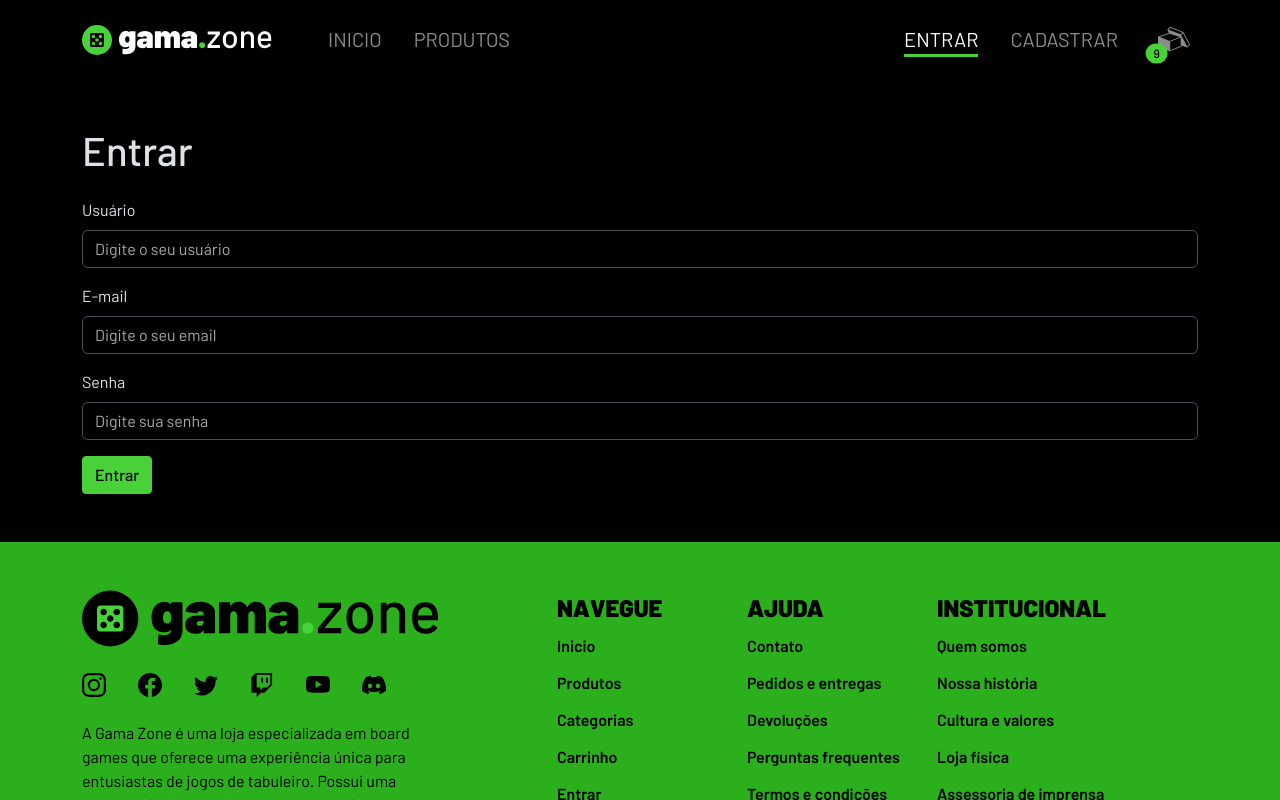
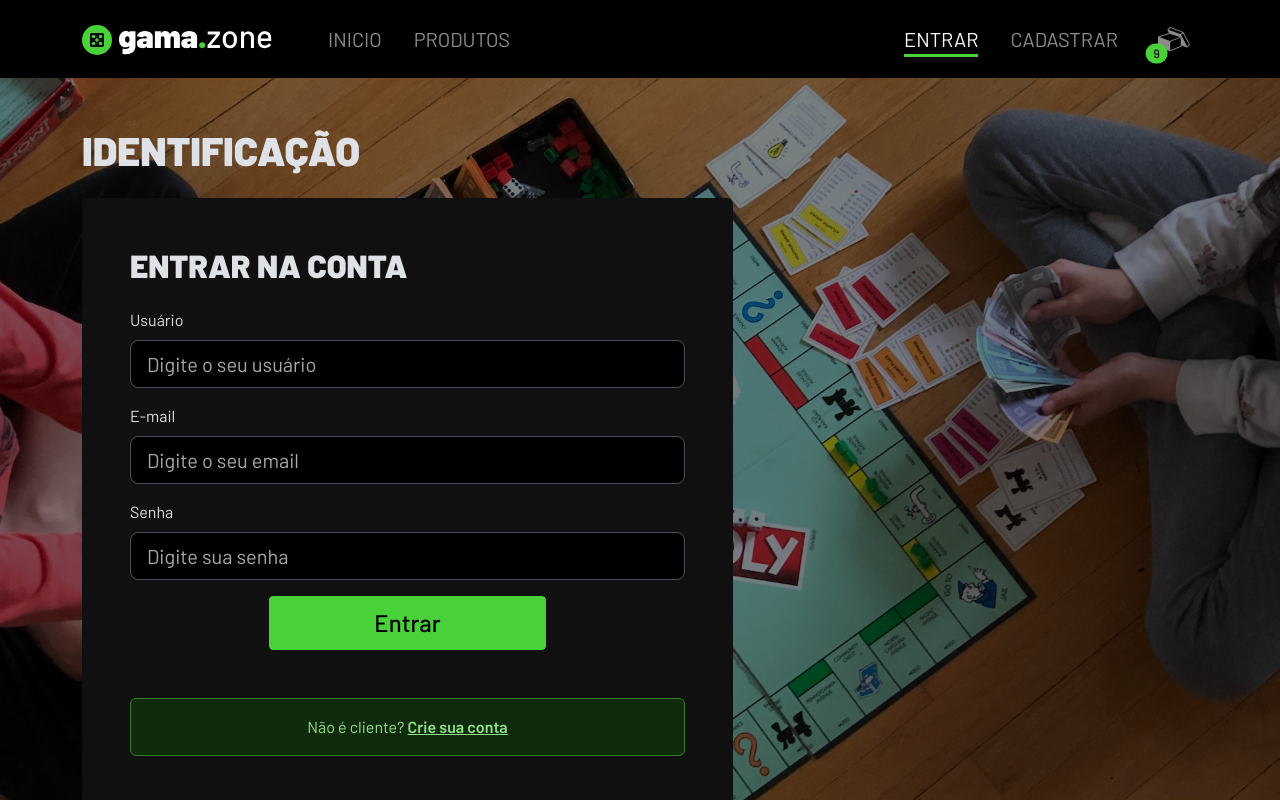
Before and after one commit to rodrigobruno/desafio-4-grupo-4-front-end-ecommerce, a React (Create React App) app: page /entrar in a window 1280 px wide. Shown: the top 800 px of the page. Built offline with nearby package versions, Linux system fonts and the light colour scheme; no server answers.

Commit message:
Finalizado o layout da página de login

```diff
--- a/src/Router.tsx
+++ b/src/Router.tsx
@@ -29,6 +29,7 @@ import Categorias from 'paginas/Categorias';
 import ScrollToTop from 'componentes/ScrollToTop';
 import { PrivateRoute } from 'componentes/PrivateRoute';
 import { LoginRoute } from 'componentes/LoginRoute';
+import PaginaBackground from 'componentes/PaginaBackground';
 
 export default function AppRoutes() {
     return (
@@ -43,14 +44,6 @@ export default function AppRoutes() {
                         <Route path='categorias' element={<Categorias />} />
                         <Route path='carrinho' element={<Carrinho />} />
                         <Route path='sucesso' element={<Sucesso />} />
-                        <Route
-                            path='entrar'
-                            element={
-                                <LoginRoute>
-                                    <Entrar />
-                                </LoginRoute>
-                            }
-                        />
                         <Route
                             path='cadastrar'
                             element={
@@ -84,6 +77,17 @@ export default function AppRoutes() {
                             }
                         />
                         <Route path='*' element={<NaoEncontrada />} />
+                    </Route>
+
+                    <Route path='/' element={<PaginaBackground />}>
+                        <Route
+                            path='/entrar'
+                            element={
+                                <LoginRoute>
+                                    <Entrar />
+                                </LoginRoute>
+                            }
+                        />
                     </Route>
 
                     <Route path='/admin' element={<PaginaAdmin />}>
--- /dev/null
+++ b/src/componentes/PaginaBackground/index.tsx
@@ -0,0 +1,16 @@
+import { Container } from 'react-bootstrap';
+import { Outlet } from 'react-router-dom';
+import Topo from 'componentes/Topo';
+import Rodape from 'componentes/Rodape';
+
+export default function PaginaBackground() {
+    return (
+        <>
+            <Topo />
+            <main>
+                <Outlet />
+            </main>
+            <Rodape />
+        </>
+    );
+}
--- a/src/componentes/Rodape/index.tsx
+++ b/src/componentes/Rodape/index.tsx
@@ -19,8 +19,8 @@ export default function Rodape() {
                         xl={4}
                         className='d-flex flex-column justify-content-between gap-4'
                     >
-                        <LogoGamaZoneLight />
-                        <Ul className='d-flex flex-row m-0 p-0'>
+                        <LogoGamaZoneLight className='mw-100' />
+                        <Ul className='d-flex flex-row m-0 p-0 flex-wrap'>
                             <li>
                                 <a
                                     href='https://www.instagram.com/'
--- a/src/paginas/Entrar/index.tsx
+++ b/src/paginas/Entrar/index.tsx
@@ -1,6 +1,6 @@
 import { FormEvent, useState } from 'react';
 import { Helmet } from 'react-helmet-async';
-import { Alert, Button } from 'react-bootstrap';
+import { Alert, Col, Container, Row, Spinner } from 'react-bootstrap';
 import { Form } from 'react-bootstrap';
 
 import { api } from 'lib/axios';
@@ -8,6 +8,9 @@ import { useAppDispatch } from 'hooks';
 import { login } from 'store/modules/usuario';
 import { LoginResponse } from 'types';
 import { AxiosError } from 'axios';
+import { LinkContainer } from 'react-router-bootstrap';
+
+import { Background, BgForm, ButtonBlock } from './style';
 
 interface CamposForm {
     username: string;
@@ -30,6 +33,7 @@ export default function Entrar() {
         password: null,
     });
 
+    const [enviadandoDados, setEnviadandoDados] = useState(false);
     const [mostrarAlertaErro422, setMostrarAlertaErroApi422] = useState(false);
     const [mostrarAlertaErro401, setMostrarAlertaErro401] = useState(false);
 
@@ -75,14 +79,19 @@ export default function Entrar() {
 
     const lidarComEnvio = async (e: FormEvent) => {
         e.preventDefault();
+
         setMostrarAlertaErroApi422(false);
         setMostrarAlertaErro401(false);
+        setEnviadandoDados(false);
 
         const errosNoFormulario = validarForm();
 
         if (Object.keys(errosNoFormulario).length > 0) {
             setErros(errosNoFormulario);
+            window.scrollTo(0, 0);
         } else {
+            setEnviadandoDados(true);
+
             try {
                 const responseData: LoginResponse = await api.post(
                     '/auth/login',
@@ -105,6 +114,7 @@ export default function Entrar() {
             } catch (error) {
                 const err = error as AxiosError;
                 if (err.response) {
+                    window.scrollTo(0, 0);
                     if (err.response.status === 401)
                         return setMostrarAlertaErro401(true);
                     if (err.response.status === 422)
@@ -114,6 +124,8 @@ export default function Entrar() {
                 } else {
                     console.log(err.message);
                 }
+            } finally {
+                setEnviadandoDados(false);
             }
         }
     };
@@ -127,26 +139,50 @@ export default function Entrar() {
                     content='Faça login na nossa loja de board games e tenha acesso a vantagens exclusivas, histórico de compras e uma experiência personalizada. Junte-se a nós agora!'
                 />
             </Helmet>
-
-            <h1 className='mb-4'>Entrar</h1>
-
+            <Background>
+                <Container className='py-5'>
+                    <Row>
+                        <Col>
+                            <h1 className='mb-4 text-uppercase'>
+                                Identificação
+                            </h1>
+                        </Col>
+                    </Row>
+                    <Row className='mx-1 mx-sm-0'>
+                        <BgForm
+                            xs='12'
+                            sm='12'
+                            md='8'
+                            lg='8'
+                            xl='7'
+                            xxl='5'
+                            className='mb-5 p-5 p-sm-5'
+                        >
+                            <h2 className='mb-4 text-uppercase'>
+                                Entrar na conta
+                            </h2>
                             {mostrarAlertaErro422 && (
                                 <Alert key='warning' variant='warning'>
-                    Não foi possível se conectar, tente na próxima rodada.
+                                    Não foi possível se conectar, tente na
+                                    próxima rodada.
                                 </Alert>
                             )}
 
                             {mostrarAlertaErro401 && (
                                 <Alert key='danger' variant='danger'>
-                    E-mail ou senha incorretos, volte duas casas e tente
-                    novamente.
+                                    E-mail ou senha incorretos, volte duas casas
+                                    e tente novamente.
                                 </Alert>
                             )}
 
                             <Form noValidate onSubmit={lidarComEnvio}>
-                <Form.Group className='mt-4 mb-3' controlId='formLoginUsername'>
+                                <Form.Group
+                                    className='mt-4 mb-3'
+                                    controlId='formLoginUsername'
+                                >
                                     <Form.Label>Usuário</Form.Label>
                                     <Form.Control
+                                        size='lg'
                                         type='text'
                                         placeholder='Digite o seu usuário'
                                         value={form.username}
@@ -167,14 +203,21 @@ export default function Entrar() {
                                     </Form.Control.Feedback>
                                 </Form.Group>
 
-                <Form.Group className='mb-3' controlId='formLoginEmail'>
+                                <Form.Group
+                                    className='mb-3'
+                                    controlId='formLoginEmail'
+                                >
                                     <Form.Label>E-mail</Form.Label>
                                     <Form.Control
+                                        size='lg'
                                         type='email'
                                         placeholder='Digite o seu email'
                                         value={form.email}
                                         onChange={(e) =>
-                            lidarComAsMudancasNosCampos('email', e.target.value)
+                                            lidarComAsMudancasNosCampos(
+                                                'email',
+                                                e.target.value
+                                            )
                                         }
                                         isInvalid={!!erros.email}
                                         required
@@ -187,9 +230,13 @@ export default function Entrar() {
                                     </Form.Control.Feedback>
                                 </Form.Group>
 
-                <Form.Group className='mb-3' controlId='formLoginSenha'>
+                                <Form.Group
+                                    className='mb-3'
+                                    controlId='formLoginSenha'
+                                >
                                     <Form.Label>Senha</Form.Label>
                                     <Form.Control
+                                        size='lg'
                                         type='password'
                                         placeholder='Digite sua senha'
                                         value={form.password}
@@ -209,11 +256,41 @@ export default function Entrar() {
                                         {erros.password}
                                     </Form.Control.Feedback>
                                 </Form.Group>
+                                <ButtonBlock
+                                    variant='primary'
+                                    type='submit'
+                                    disabled={enviadandoDados}
+                                    size='lg'
+                                    className='d-flex align-items-center justify-content-center'
+                                >
+                                    {enviadandoDados && (
+                                        <Spinner
+                                            as='span'
+                                            animation='border'
+                                            size='sm'
+                                            role='status'
+                                            aria-hidden='true'
+                                            className='me-3'
+                                        />
+                                    )}
+                                    Entrar
+                                </ButtonBlock>
+                            </Form>
 
-                <Button variant='primary' type='submit'>
-                    Entrar
-                </Button>
-            </Form>
+                            <Alert
+                                key='primary'
+                                variant='primary'
+                                className='mt-5 mb-0 text-center'
+                            >
+                                Não é cliente?{' '}
+                                <LinkContainer to='/cadastrar'>
+                                    <Alert.Link>Crie sua conta</Alert.Link>
+                                </LinkContainer>
+                            </Alert>
+                        </BgForm>
+                    </Row>
+                </Container>
+            </Background>
         </>
     );
 }
--- /dev/null
+++ b/src/paginas/Entrar/style.ts
@@ -0,0 +1,22 @@
+import { Button, Col } from 'react-bootstrap';
+import styled from 'styled-components';
+import Sombra from './images/sombra.png';
+import BgImage1 from './images/bg-login-1.jpg';
+
+export const BgForm = styled(Col)`
+    background-color: var(--cor-preta-5);
+    border-radius: 6px;
+    transition: all 0.4s ease-in-out;
+`;
+
+export const Background = styled.div`
+    background-image: url(${Sombra}), url(${BgImage1});
+    background-repeat: no-repeat;
+    background-size: cover;
+    background-position: center;
+`;
+
+export const ButtonBlock = styled(Button)`
+    margin-inline: auto;
+    min-width: 50%;
+`;
--- a/src/styles/custom.scss
+++ b/src/styles/custom.scss
@@ -6,6 +6,8 @@ $font-family-sans-serif: Barlow, -apple-system, system-ui, BlinkMacSystemFont, "
 $primary: $cor-verde-1;
 $secondary: $cor-roxa-3;
 $dark: $cor-preta-6;
+
+$headings-font-weight: $font-weight-preta;
 
 $btn-font-weight: var(--font-weight-regular);
 $btn-font-size-lg: 1.5rem;
```
Also changed, not shown: src/paginas/Entrar/images/bg-login-1.jpg (added), src/paginas/Entrar/images/sombra.png (added). Lines whose indentation alone changed are shown as unchanged.
